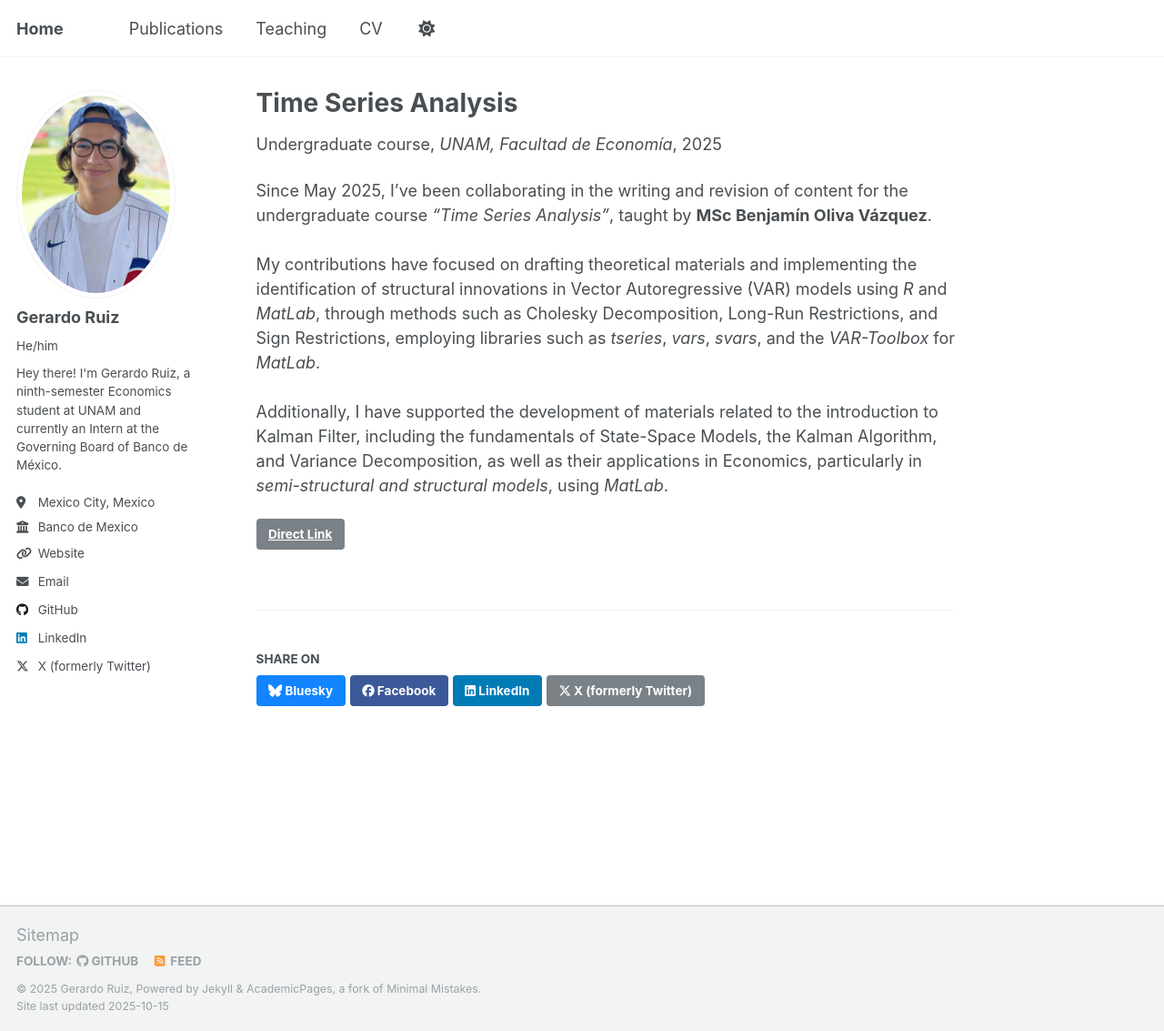
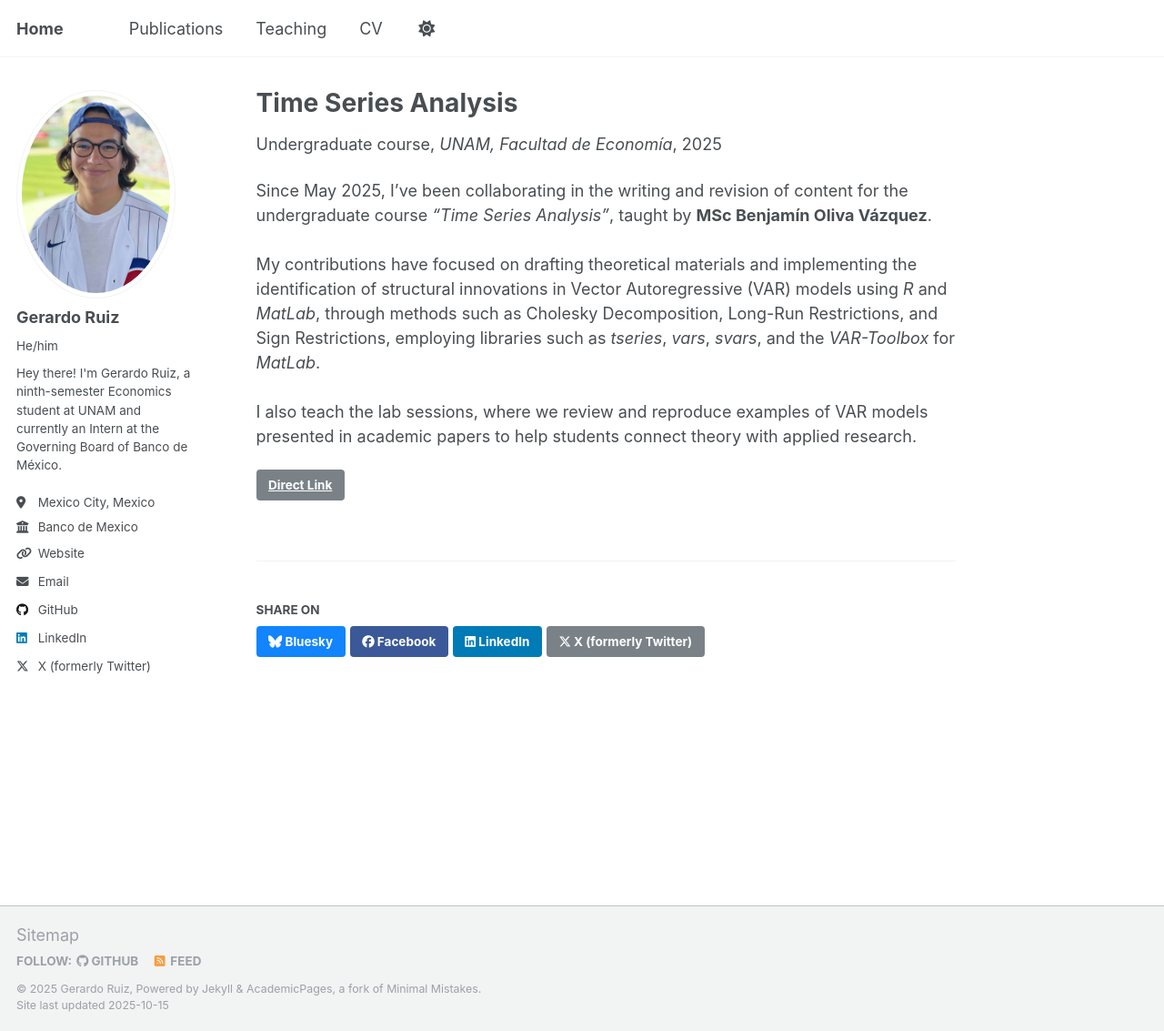
Before and after one commit to gerardorglz/gerardorglz.github.io, a Jekyll site: the page built from _teaching/2014-spring-teaching-1.md, in a window 1280 px wide and 1133 px high. Shown: the whole window at 91% size. Built offline with Jekyll 4.4.1, drawn with Linux system fonts in a browser that asks for light colours.

Commit message:
14/10/2025

```diff
--- a/_teaching/2014-spring-teaching-1.md
+++ b/_teaching/2014-spring-teaching-1.md
@@ -11,4 +11,4 @@ link: https://benjov.github.io/Series-Tiempo/index.html
 
 Since May 2025, I've been collaborating in the writing and revision of content for the undergraduate course *"Time Series Analysis"*, taught by **MSc Benjamín Oliva Vázquez**. <br><br>
 My contributions have focused on drafting theoretical materials and implementing the identification of structural innovations in Vector Autoregressive (VAR) models using *R* and *MatLab*, through methods such as Cholesky Decomposition, Long-Run Restrictions, and Sign Restrictions, employing libraries such as *tseries*, *vars*, *svars*, and the *VAR-Toolbox* for *MatLab*. <br><br>
-Additionally, I have supported the development of materials related to the introduction to Kalman Filter, including the fundamentals of State-Space Models, the Kalman Algorithm, and Variance Decomposition, as well as their applications in Economics, particularly in *semi-structural and structural models*, using *MatLab*.
+I also teach the lab sessions, where we review and reproduce examples of VAR models presented in academic papers to help students connect theory with applied research.
```
Also changed, not shown: 1 other file.
